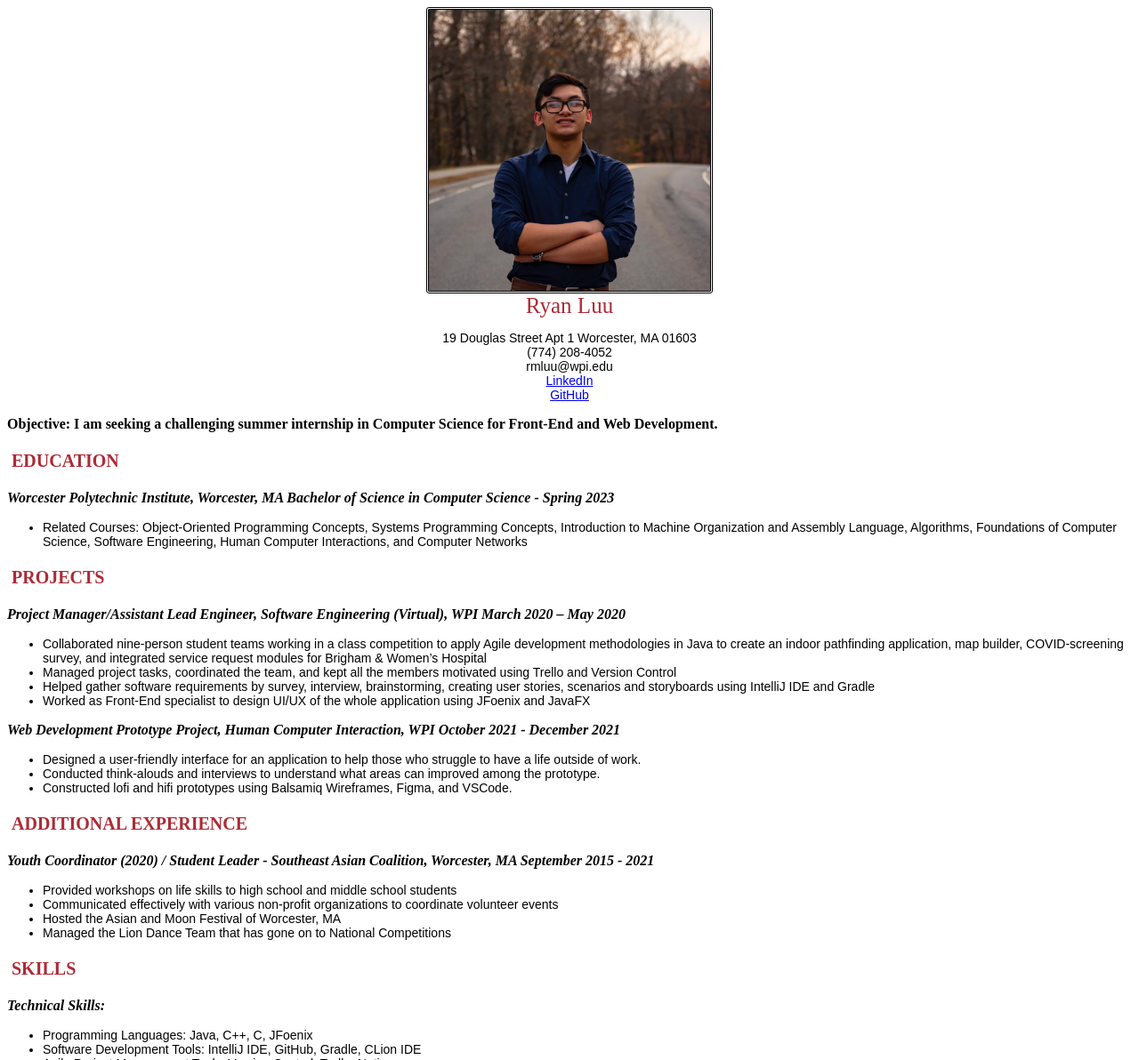
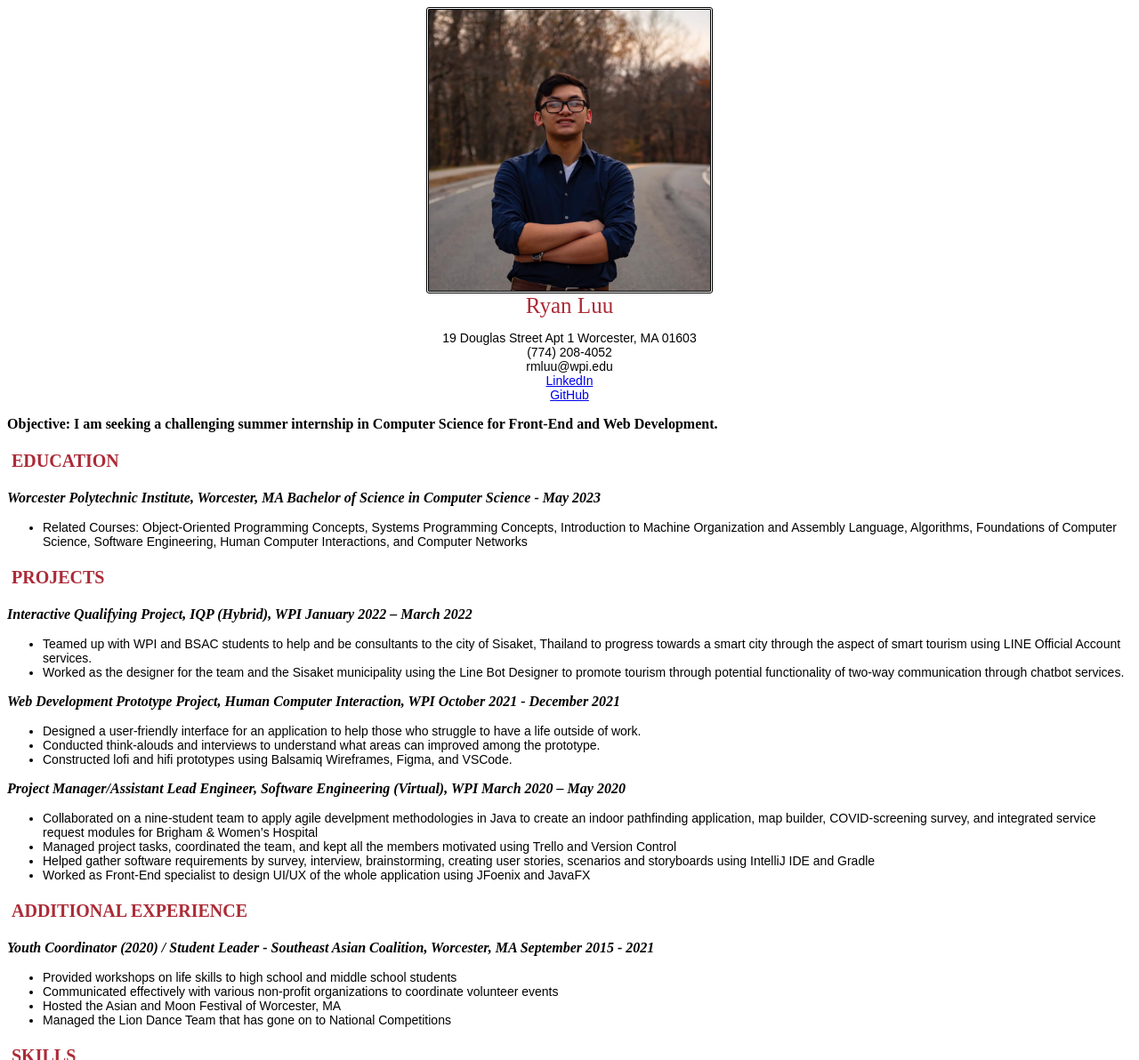
Before and after one commit to rluu1/Resume-Website, a plain HTML site: page index.html in a window 1280 px wide. Shown: the top 1192 px of the page at 89% size. Drawn offline with Linux system fonts and the light colour scheme.

Commit message:
Update index.html

```diff
--- a/index.html
+++ b/index.html
@@ -29,7 +29,7 @@
     <h1>EDUCATION</h1>
 
     <p> <i>Worcester Polytechnic Institute, Worcester, MA
-        Bachelor of Science in Computer Science - Spring 2023</i>
+        Bachelor of Science in Computer Science - May 2023</i>
         <ul>
             <li>Related Courses: Object-Oriented Programming Concepts, Systems Programming Concepts, Introduction to Machine Organization and Assembly Language, Algorithms, Foundations of Computer Science, Software Engineering,
             Human Computer Interactions, and Computer Networks</li>
@@ -38,15 +38,12 @@
 
     <h1>PROJECTS</h1>
 
-    <p> <i>Project Manager/Assistant Lead Engineer, Software Engineering (Virtual), WPI March 2020 – May 2020</i>
+    <p> <i> Interactive Qualifying Project, IQP (Hybrid), WPI January 2022 – March 2022</i>
         <ul>
-            <li>Collaborated nine-person student teams working in a class competition to apply Agile development methodologies in
-                Java to create an indoor pathfinding application, map builder, COVID-screening survey, and integrated service
-                request modules for Brigham & Women’s Hospital</li>
-            <li>Managed project tasks, coordinated the team, and kept all the members motivated using Trello and Version Control</li>
-            <li>Helped gather software requirements by survey, interview, brainstorming, creating user stories, scenarios and
-                storyboards using IntelliJ IDE and Gradle</li>
-            <li>Worked as Front-End specialist to design UI/UX of the whole application using JFoenix and JavaFX</li>
+            <li>Teamed up with WPI and BSAC students to help and be consultants to the city of Sisaket, Thailand to progress
+                towards a smart city through the aspect of smart tourism using LINE Official Account services.</li>
+            <li>Worked as the designer for the team and the Sisaket municipality using the Line Bot Designer to promote tourism
+                through potential functionality of two-way communication through chatbot services.</li>
         </ul>
     </p>
 
@@ -55,6 +52,18 @@
             <li>Designed a user-friendly interface for an application to help those who struggle to have a life outside of work.</li>
             <li>Conducted think-alouds and interviews to understand what areas can improved among the prototype.</li>
             <li>Constructed lofi and hifi prototypes using Balsamiq Wireframes, Figma, and VSCode.</li>
+        </ul>
+    </p>
+
+    <p> <i>Project Manager/Assistant Lead Engineer, Software Engineering (Virtual), WPI March 2020 – May 2020</i>
+        <ul>
+            <li>Collaborated on a nine-student team to apply agile develpment methodologies in
+                Java to create an indoor pathfinding application, map builder, COVID-screening survey, and integrated service
+                request modules for Brigham & Women’s Hospital</li>
+            <li>Managed project tasks, coordinated the team, and kept all the members motivated using Trello and Version Control</li>
+            <li>Helped gather software requirements by survey, interview, brainstorming, creating user stories, scenarios and
+                storyboards using IntelliJ IDE and Gradle</li>
+            <li>Worked as Front-End specialist to design UI/UX of the whole application using JFoenix and JavaFX</li>
         </ul>
     </p>
 
```
